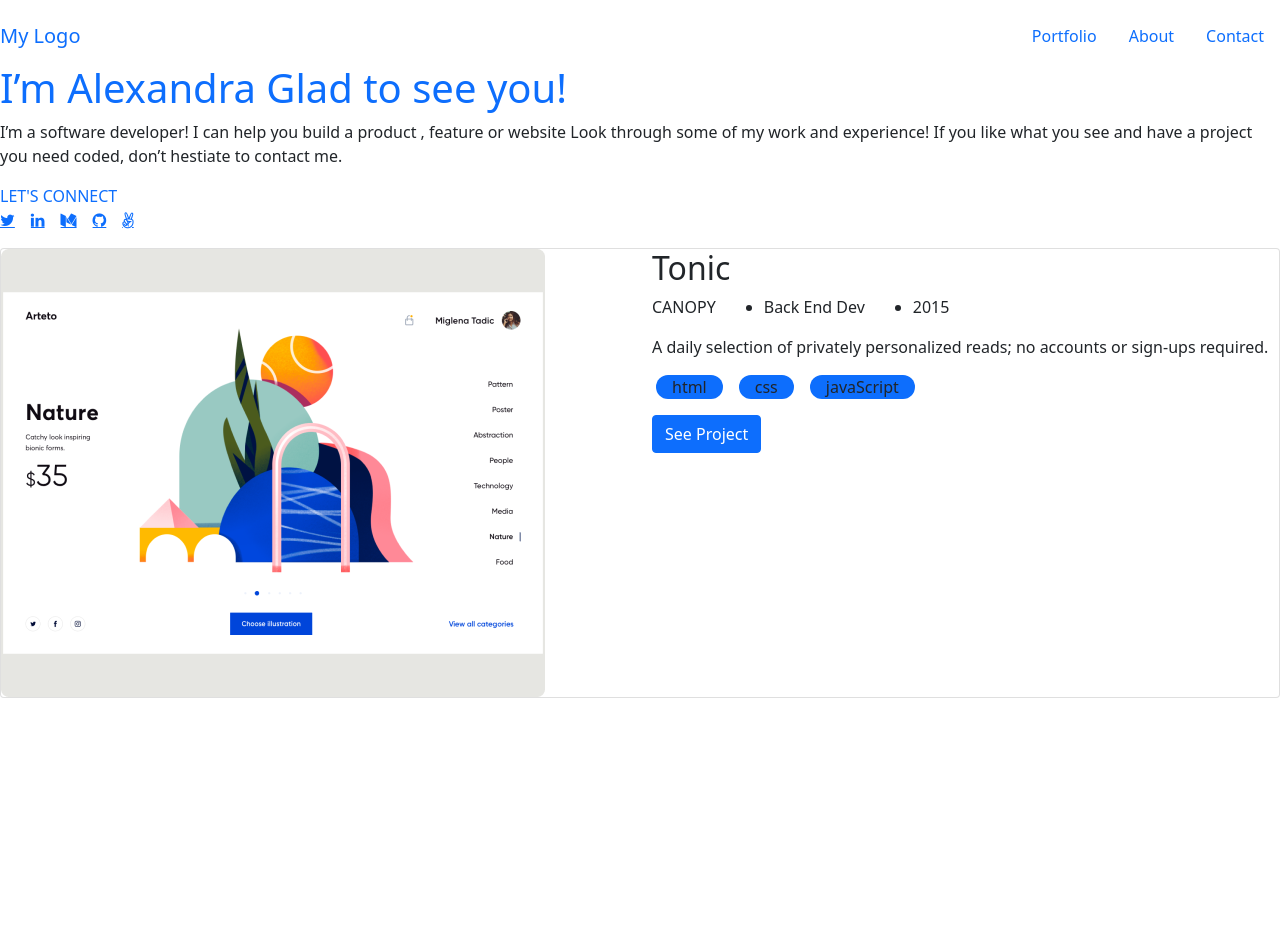
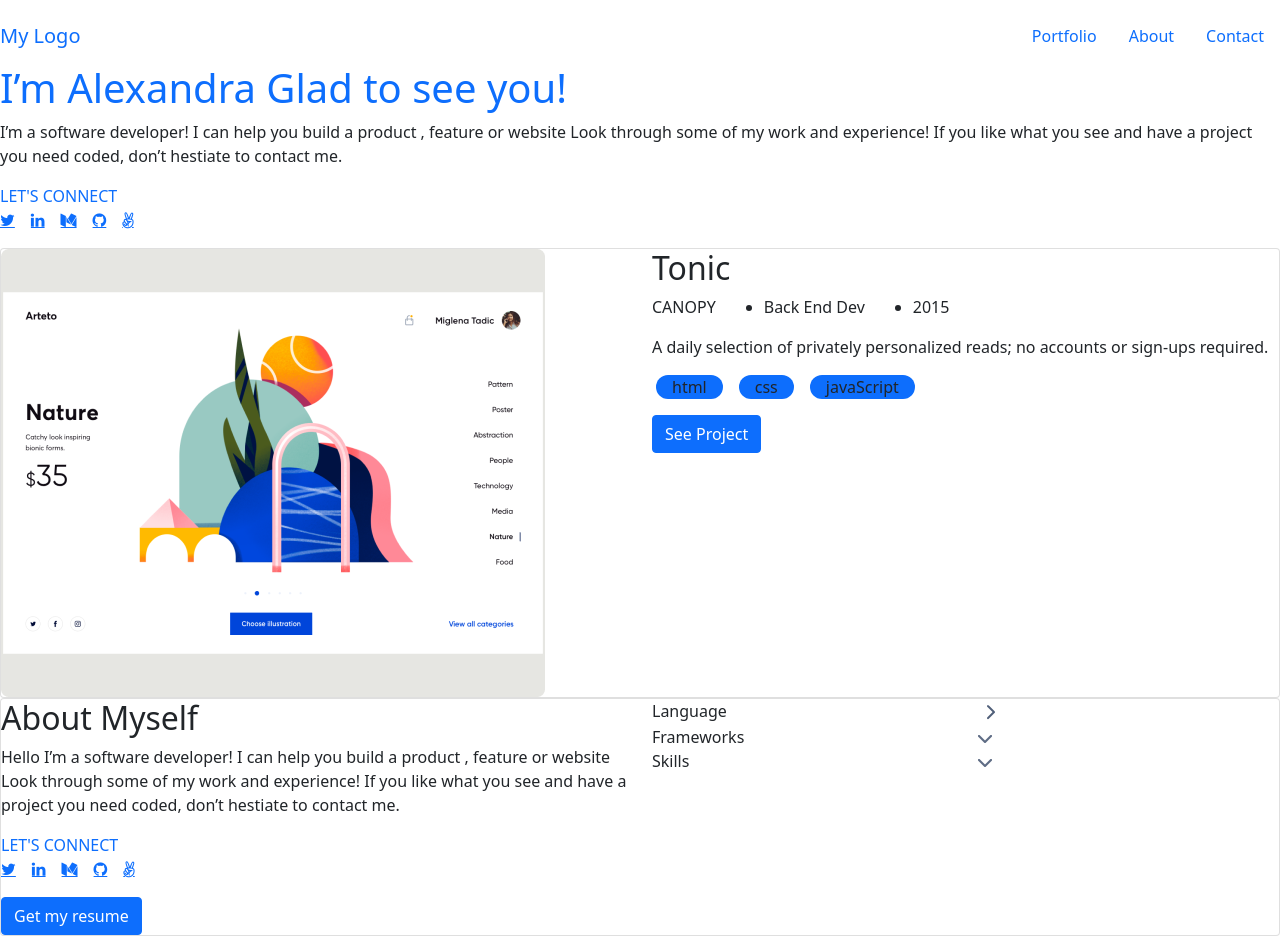
Before and after one commit to Matthieu96Code/Bootstrap-framework-project, a plain HTML site: page index.html in a window 1280 px wide. Before the commit the page ends 800 px from the top, so only its background shows below. Drawn offline with nearby package versions, Linux system fonts and the light colour scheme.

Commit message:
Add about section

```diff
--- a/index.html
+++ b/index.html
@@ -61,8 +61,40 @@
             </div>
         </div>
     </section>
+    <!-- about section -->
     <section>
-
+        <div class="card">
+            <div class="row">
+                <div class="col">
+                    <h2 class="card-title">About
+                        Myself</h2>
+                        <p class="card-text">Hello I’m a software developer! I can help you build a product , feature or website Look through some of my work and experience! If you like what you see and have a project you need coded, don’t hestiate to contact me.</p>
+                        <a href="" class="text-decoration-none">LET'S CONNECT</a>
+                        <ul class="d-flex list-unstyled text-decoration-none" >
+                            <li><a href="#" class="social-link fa fa-twitter pe-3"></a></li>
+                            <li><a href="#" class="social-link fa fa-linkedin pe-3"></a></li>
+                            <li><a href="#" class="social-link fa fa-medium pe-3"></a></li>
+                            <li><a href="#" class="social-link fa fa-github pe-3"></a></li>
+                            <li><a href="#" class="social-link fa fa-angellist pe-3"></a></li>
+                        </ul>
+                        <button type="submit" class="btn btn-primary">Get my resume</button>
+                </div>
+                <div class="col">
+                    <div class="row">
+                        <div class="col">Language</div>
+                        <div class="col"><img src="images/right.png" ></div>
+                    </div>
+                    <div class="row">
+                        <div class="col">Frameworks</div>
+                        <div class="col"><img src="images/down.png" ></div>
+                    </div>
+                    <div class="row">
+                        <div class="col">Skills</div>
+                        <div class="col"><img src="images/down.png" ></div>
+                    </div>
+                </div>
+            </div>
+        </div>
     </section>
     <script src="https://cdn.jsdelivr.net/npm/bootstrap@5.0.2/dist/js/bootstrap.bundle.min.js" integrity="sha384-MrcW6ZMFYlzcLA8Nl+NtUVF0sA7MsXsP1UyJoMp4YLEuNSfAP+JcXn/tWtIaxVXM" crossorigin="anonymous"></script>
 </body>
```
